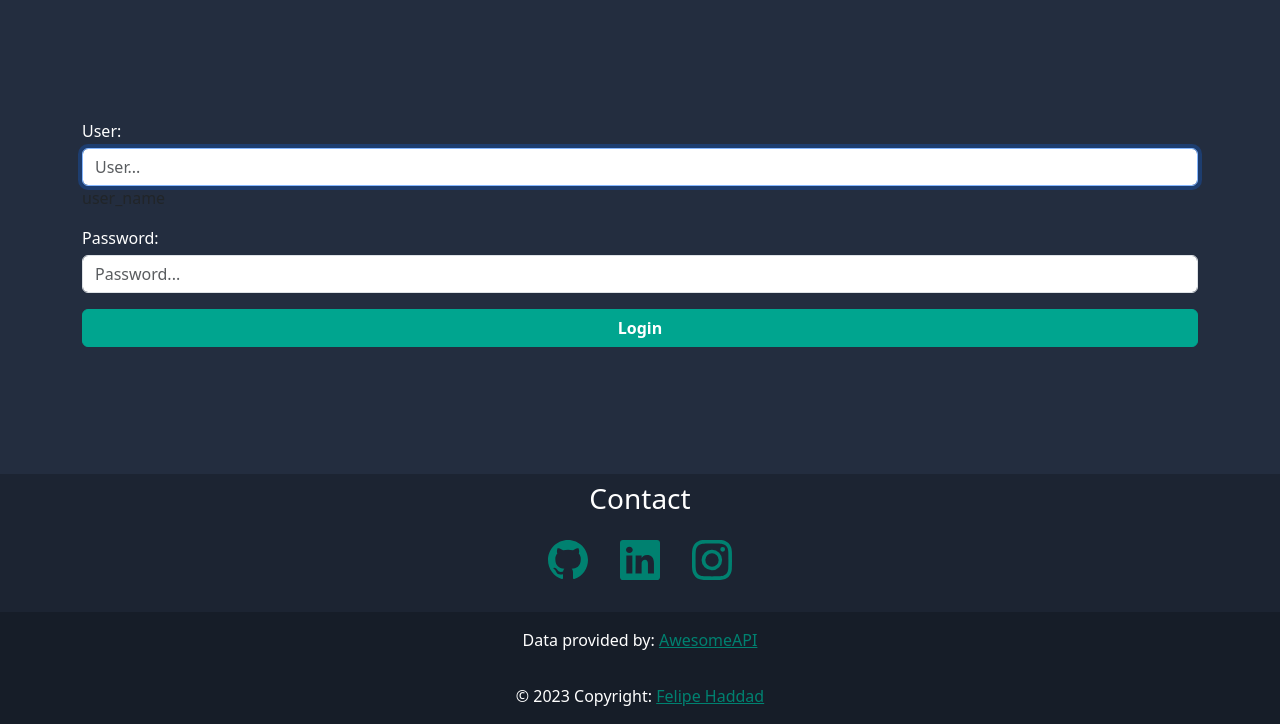
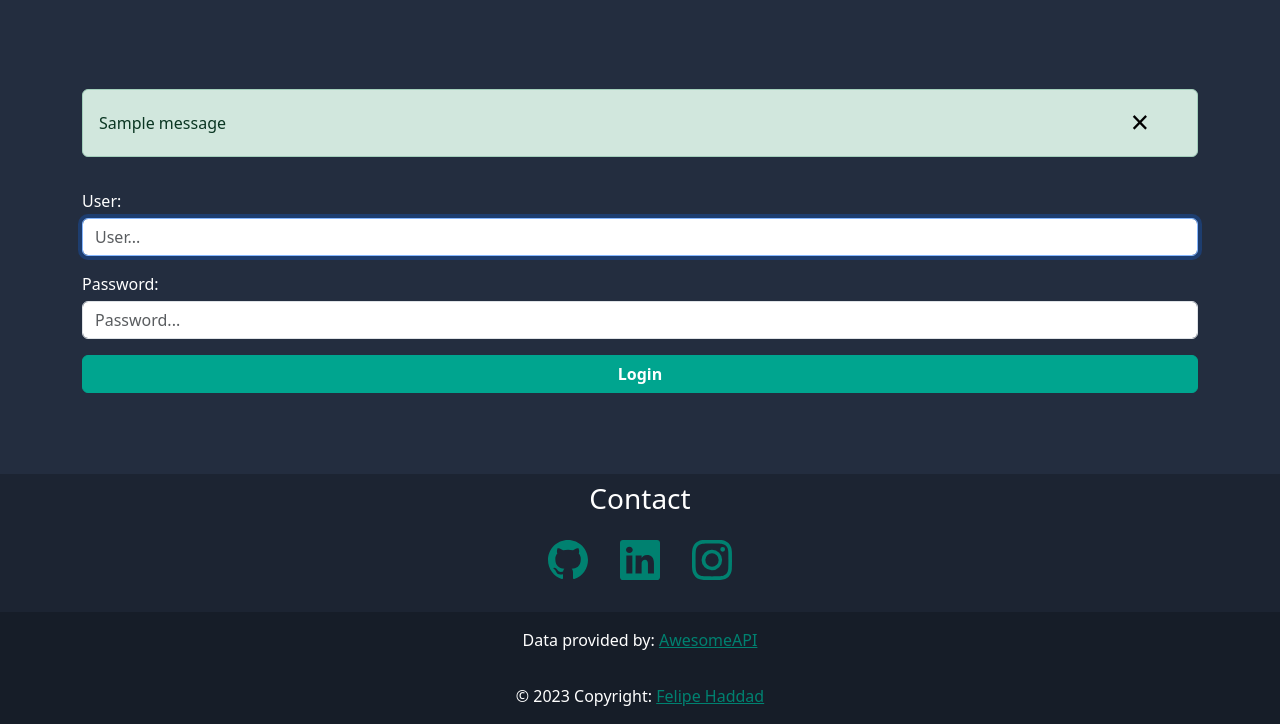
Before and after one commit to FelipeDH9/wishverse, a Flask app: page /login in a window 1280 px wide. Shown: the part 76-800 px from the top of the page. Run offline with Flask 3, Linux system fonts and the light colour scheme; one stand-in notice (Sample message) is shown; some libraries are stand-ins or nearby versions.

Commit message:
add flash messages with categories

```diff
--- a/app.py
+++ b/app.py
@@ -1,4 +1,4 @@
-from flask import Flask, render_template, request, redirect, session
+from flask import Flask, render_template, request, redirect, session, flash
 import sqlite3
 import requests
 from werkzeug.security import check_password_hash, generate_password_hash
@@ -59,7 +59,6 @@ def login_required(f):
     return decorated_function
 
 
-
 @app.route("/")
 @login_required
 def index():
@@ -97,19 +96,23 @@ def register():
 
         # check if fields were filled
         if not name or not last_name or not user_name or not password or not confirmation or not city or not state or not country:
-            return render_template("message.html", message="Please fill all fields to register!")
+            flash("Please fill all fields to register!", "warning")
+            return render_template("register.html")
 
         # check if user already exists
         elif len(db_users) != 0:
-            return render_template("message.html", message="User name already exists!")
+            flash("User name already exists!", "warning")
+            return render_template("register.html")
 
         # check if passwords match
         elif password != confirmation:
-            return render_template("message.html", message="Passwords do not match, please try again!")
+            flash("Passwords do not match, please try again!", "warning")
+            return render_template("register.html")
 
         # validate if currency exists
         elif currency not in CURRENCIES_ISO:
-            return render_template("message.html", message="Currency not valid, please choose one in the select field!")
+            flash("Currency not valid, please choose one in the select field!", "warning")
+            return render_template("register.html")
 
         # if everything is fine
         else:
@@ -135,7 +138,7 @@ def register():
 
             session["currency_name"] = currency_name
 
-
+            flash(f"New user ({user_name}) registred", "success")
             return redirect("/")
 
 
@@ -156,11 +159,13 @@ def login():
 
         # Ensure username was submitted
         if not user_name:
-            return render_template("message.html", message="Username must be provided!")
+            flash("Username must be provided!", "warning")
+            return redirect("/login")
 
         # Ensure password was submitted
         elif not password:
-            return render_template("message.html", message="Password must be provided!")
+            flash("Password must be provided!", "warning")
+            return redirect("/login")
 
         # Query database for username
         conn = get_db_connection()
@@ -168,11 +173,14 @@ def login():
         conn.close()
 
         if len(rows) != 1:
-            return render_template("message.html", message="User do not exist, please register")
+            flash("User do not exist, please register!", "warning")
+            return render_template("register.html")
 
         # check if password saved in DB is equal to password provided
         elif not check_password_hash(rows[0]["hash"], password):
-            return render_template("message.html", message="Incorrect password")
+            flash("Incorrect password!", "danger")
+            return redirect("/login")
+
 
         else:
 
@@ -186,7 +194,7 @@ def login():
 
             session["currency_name"] = currency_name
 
-
+            flash(f"{user_name} login", "success")
             return redirect("/")
 
 
@@ -198,9 +206,8 @@ def login():
 @login_required
 def logout():
     session.clear()
+    flash("Logout", "success")
     return redirect("/")
-
-
 
 
 @app.route("/add", methods=["POST", "GET"])
@@ -221,13 +228,16 @@ def add():
 
 
         if not item_brand or not item_name or not item_price or not item_tax:
-            return render_template("message.html", message="Please fill all fileds with *")
+            flash("Please fill all fileds with *", "warning")
+            return redirect("/add")
 
         elif not item_price.isdigit() or float(item_price) <= 0:
-            return render_template("message.html", message="Price must be a real positive number")
+            flash("Price must be a real positive number", "warning")
+            return redirect("/add")
 
         elif not quantity.isdigit() or int(quantity) <= 0:
-            return render_template("message.html", message="Quantity must be a integer positive number")
+            flash("Quantity must be a integer positive number", "warning")
+            return redirect("/add")
 
         else:
             conn = get_db_connection()
@@ -236,7 +246,8 @@ def add():
             conn.commit()
             conn.close()
 
-        return render_template("message.html", message="Item added")
+        flash(f"{item_name} added to your list", "success")
+        return redirect("/list")
 
 
     else: # GET
@@ -310,10 +321,6 @@ def list():
                            )
 
 
-
-
-
-# TODO
 @app.route("/favorite", methods=["POST"])
 @login_required
 def favorite():
@@ -321,46 +328,40 @@ def favorite():
     item_id = int(request.form.get("item_id"))
 
     if not item_id:
-        return render_template("message.html", message="Item couldn't be found")
+        flash("Product could not be found, try another one!", "danger")
+        return redirect("/list")
 
     conn = get_db_connection()
-    product_favorite_value = conn.execute("SELECT is_favorite FROM products WHERE id = ?", (item_id,)).fetchall()
-    is_favorite = product_favorite_value[0]['is_favorite']
-
-    # return render_template("message.html", message=product_favorite_value[0]['is_favorite'])
+    product_infos = conn.execute("SELECT * FROM products WHERE id = ?", (item_id,)).fetchall()
+    is_favorite = product_infos[0]['is_favorite']
+    product_name = product_infos[0]['name']
+    product_brand = product_infos[0]['brand']
 
     # 0 means that the product is not favorite, so change to favorite by updating is_favorite in DB to 1
     if is_favorite == 0:
         conn.execute("UPDATE products SET is_favorite = 1 WHERE id = ?", (item_id,))
         conn.commit()
         conn.close()
-        return render_template("message.html", message='Item was favorited')
+        flash(f"{product_brand} - {product_name} added to favorites!", "success")
+        return redirect("/list")
 
     # 1 means the product is favorite, so remove from favorites by updating is_favorite in DB to 0
     elif is_favorite == 1:
         conn.execute("UPDATE products SET is_favorite = 0 WHERE id = ?", (item_id,))
         conn.commit()
         conn.close()
-        return render_template("message.html", message='Item was defavorited')
+        flash(f"{product_brand} - {product_name} removed from favorites!", "success")
+        return redirect("/list")
 
     else:
-        # deu algum erro, informar na tela
-        return render_template("message.html", message="Internal error")
+        flash("Internal error! Please try again.", "danger")
+        return redirect("/list")
 
-
-    # if not item_id:
-    #     return render_template("message.html", message="Item couldn't be favorited")
-    # else:
-    #     # chenge to one in the database the is_favorite from the selected item
-    #     pass
-    #     return render_template("message.html", message='item added to favorites')
-
-
-
-# TODO
+# TODO A POPUP TO CONFIRM DELETE PRODUCT ACTION
 @app.route("/delete", methods=["POST"])
 @login_required
 def delete():
+
     item_id = request.form.get("item_id")
 
     if not item_id:
@@ -370,7 +371,7 @@ def delete():
         pass
         return render_template("message.html", message=f'item deleted: {item_id}')
 
-
+# TODO
 @app.route("/account", methods=["POST", "GET"])
 @login_required
 def account():
@@ -395,9 +396,6 @@ def account():
     # return redirect("/")
 
 
-
-
-
 @app.route("/currency", methods = ["POST", "GET"])
 @login_required
 def currency():
@@ -411,7 +409,8 @@ def currency():
         currency_iso = request.form.get("currency")
 
         if currency_iso not in CURRENCIES_ISO:
-            return render_template("message.html", message="Currency invalid, choose one in the select field!")
+            flash("Currency invalid, choose one in the select field!", "danger")
+            return redirect("/currency")
 
         else:
             conn = get_db_connection()
@@ -426,14 +425,14 @@ def currency():
             session["currency_name"] = currency_name
             session["currency"] = currency_iso
 
-
-        return render_template("message.html", message="Currency changed")
+        flash(f"Currency changed to {currency_iso} ({currency_name})", "success")
+        return redirect("/list")
 
 
     else: #GET
         return render_template("currency.html", currencies=CURRENCIES)
 
-
+# TODO
 @app.route("/edit", methods = ["POST", "GET"])
 @login_required
 def change():
@@ -464,7 +463,3 @@ def read():
 
 if __name__ == '__main__':
     app.run()
-
-
-
-# flask --app app.py --debug run
--- a/static/styles.css
+++ b/static/styles.css
@@ -333,6 +333,41 @@ label {
     /* height: 3rem; */
 }
 
+
+/* ALERTS */
+.alert {
+	display: flex;
+	justify-content: space-between;
+	align-items: center;
+    margin-top: 2rem;
+
+}
+
+.alert > button {
+	border: 0px;
+	padding: 0px;
+}
+
+.alert-warning > button {
+    background-color: #fff3cd;
+}
+
+.alert-danger > button {
+    background-color: #f8d7da;
+}
+
+.alert-success > button {
+    background-color: #d1e7dd;
+}
+
+
+.alert > button > span {
+	color: black;
+	font-size: 2rem;
+	padding: 0px;
+	line-height: 2rem;
+}
+
 /* RESPONSIVE */
 @media (max-width: 767px){
     /* REGISTER */
--- a/templates/layout.html
+++ b/templates/layout.html
@@ -120,7 +120,9 @@
 
 
         <script src="https://cdn.jsdelivr.net/npm/bootstrap@5.3.2/dist/js/bootstrap.bundle.min.js" integrity="sha384-C6RzsynM9kWDrMNeT87bh95OGNyZPhcTNXj1NW7RuBCsyN/o0jlpcV8Qyq46cDfL" crossorigin="anonymous"></script>
-
+        <script src="https://code.jquery.com/jquery-3.2.1.slim.min.js" integrity="sha384-KJ3o2DKtIkvYIK3UENzmM7KCkRr/rE9/Qpg6aAZGJwFDMVNA/GpGFF93hXpG5KkN" crossorigin="anonymous"></script>
+        <script src="https://cdn.jsdelivr.net/npm/popper.js@1.12.9/dist/umd/popper.min.js" integrity="sha384-ApNbgh9B+Y1QKtv3Rn7W3mgPxhU9K/ScQsAP7hUibX39j7fakFPskvXusvfa0b4Q" crossorigin="anonymous"></script>
+        <script src="https://cdn.jsdelivr.net/npm/bootstrap@4.0.0/dist/js/bootstrap.min.js" integrity="sha384-JZR6Spejh4U02d8jOt6vLEHfe/JQGiRRSQQxSfFWpi1MquVdAyjUar5+76PVCmYl" crossorigin="anonymous"></script>
         <script src="/static/main.js"></script>
 
     </body>
--- a/templates/login.html
+++ b/templates/login.html
@@ -3,10 +3,20 @@
 {% block title %}: Login{% endblock %}
 
 {% block main %}
+    {% for category, message in get_flashed_messages(with_categories=true) %}
+
+        <div class="alert alert-{{ category }} alert-dismissible fade show" role="alert">
+            {{ message }}
+            <button type="button" class="close" data-dismiss="alert" aria-label="Close">
+            <span aria-hidden="true">&times;</span>
+            </button>
+        </div>
+    {% endfor %}
+
     <form action="/login" method="post">
         <label for="user_name">User:</label>
         <input autofocus autocomplete="on" class="form-control " id="user_name" name="user_name" placeholder="User..." type="text">
-user_name
+
         <label for="password">Password:</label>
         <input autocomplete="on" class="form-control" id="password" name="password" placeholder="Password..." type="password">
 
```
Also changed, not shown: templates/add.html (+10 -0 lines), templates/currency.html (+8 -0 lines), templates/index.html (+11 -0 lines), templates/list.html (+11 -0 lines), templates/register.html (+12 -2 lines).
